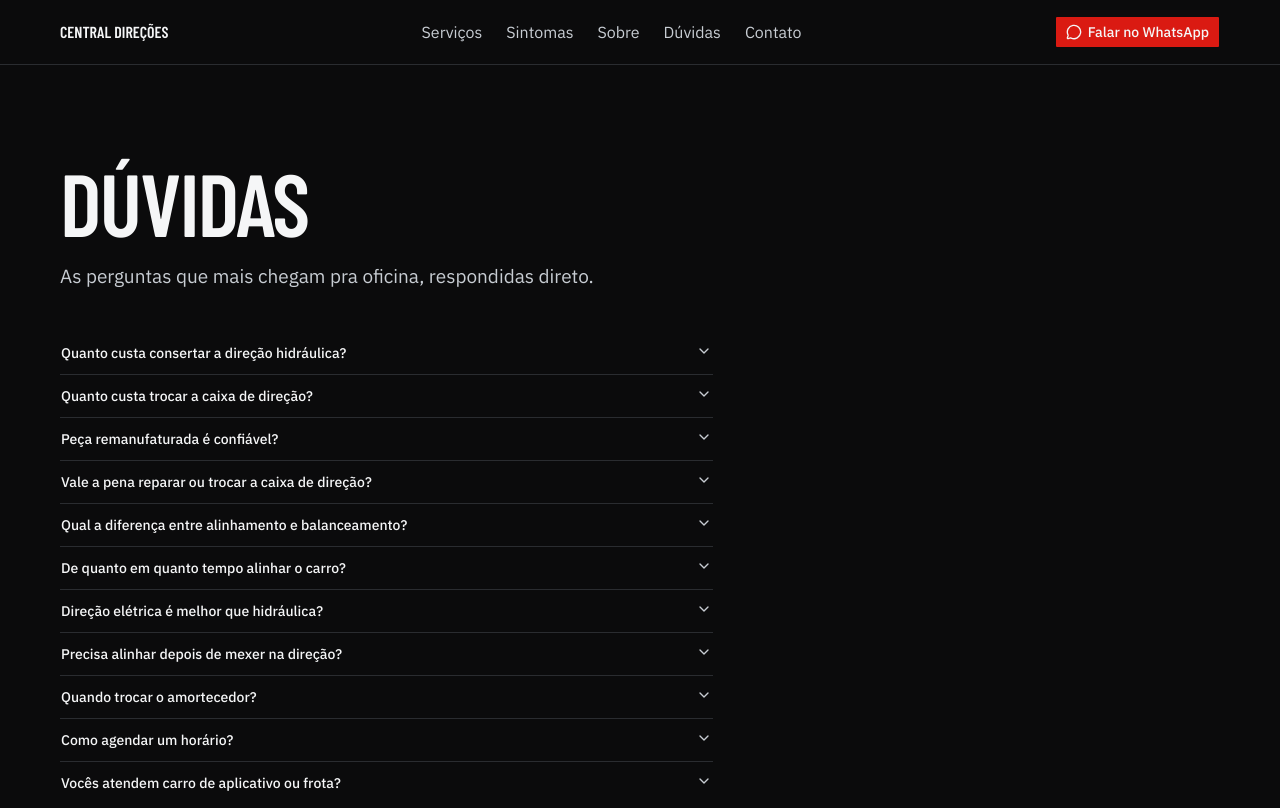
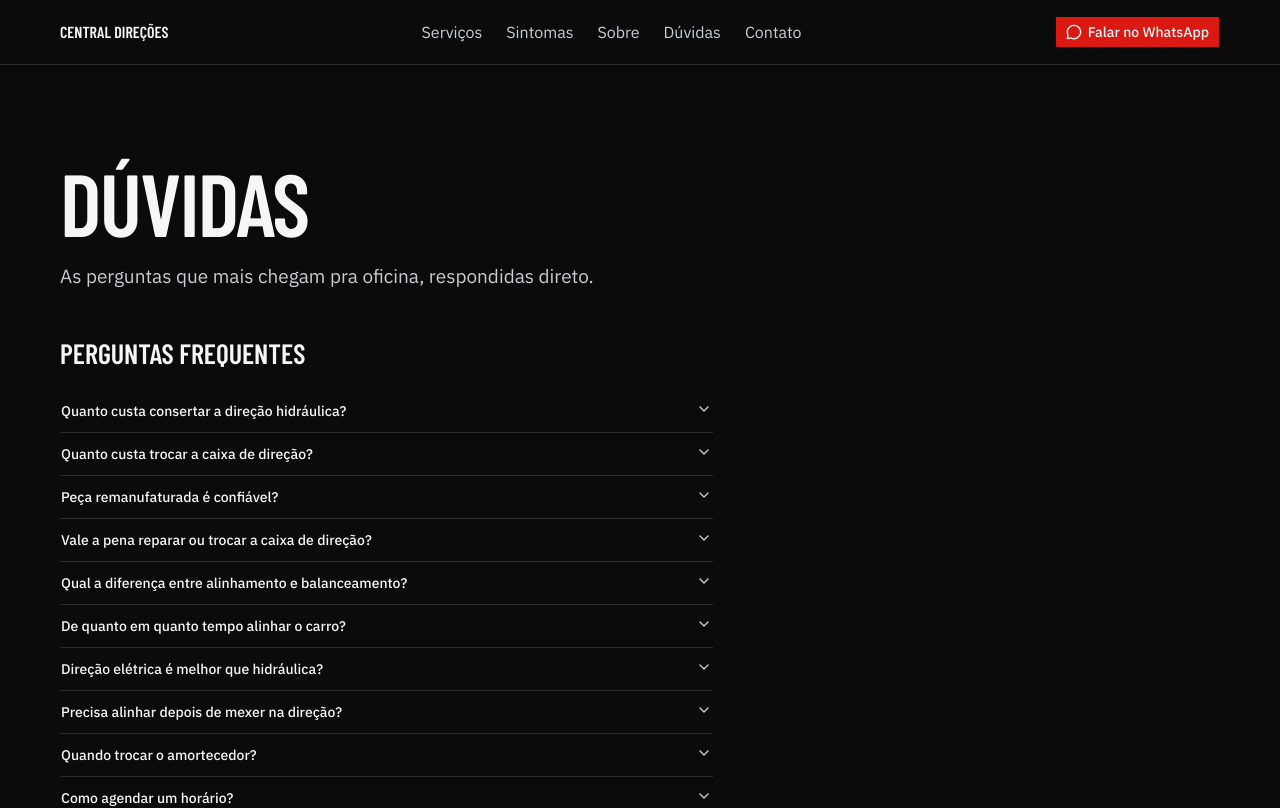
Before and after one commit to YurissCG/Central-Dire-es, a Next.js app: page /duvidas in a window 1280 px wide. Shown: the top 808 px of the page. Built offline with nearby package versions, Linux system fonts and the light colour scheme.

Commit message:
otimiza peso e core web vitals

```diff
--- a/src/app/duvidas/page.tsx
+++ b/src/app/duvidas/page.tsx
@@ -38,7 +38,8 @@ export default function PaginaDuvidas() {
           As perguntas que mais chegam pra oficina, respondidas direto.
         </p>
 
-        <Accordion type="single" collapsible className="mt-10 max-w-[68ch]">
+        <h2 className="mt-10 font-display text-h3 uppercase text-branco">Perguntas frequentes</h2>
+        <Accordion type="single" collapsible className="mt-4 max-w-[68ch]">
           {DUVIDAS.map((item) => (
             <AccordionItem key={item.slug} value={item.slug} className="border-grafite-borda">
               <AccordionTrigger className="text-corpo-lg text-branco hover:no-underline focus-visible:outline focus-visible:outline-2 focus-visible:outline-offset-2 focus-visible:outline-amarelo [&_svg]:text-amarelo">
```
Also changed, not shown: 1 other file (tests, documents, lock files or other folders).
